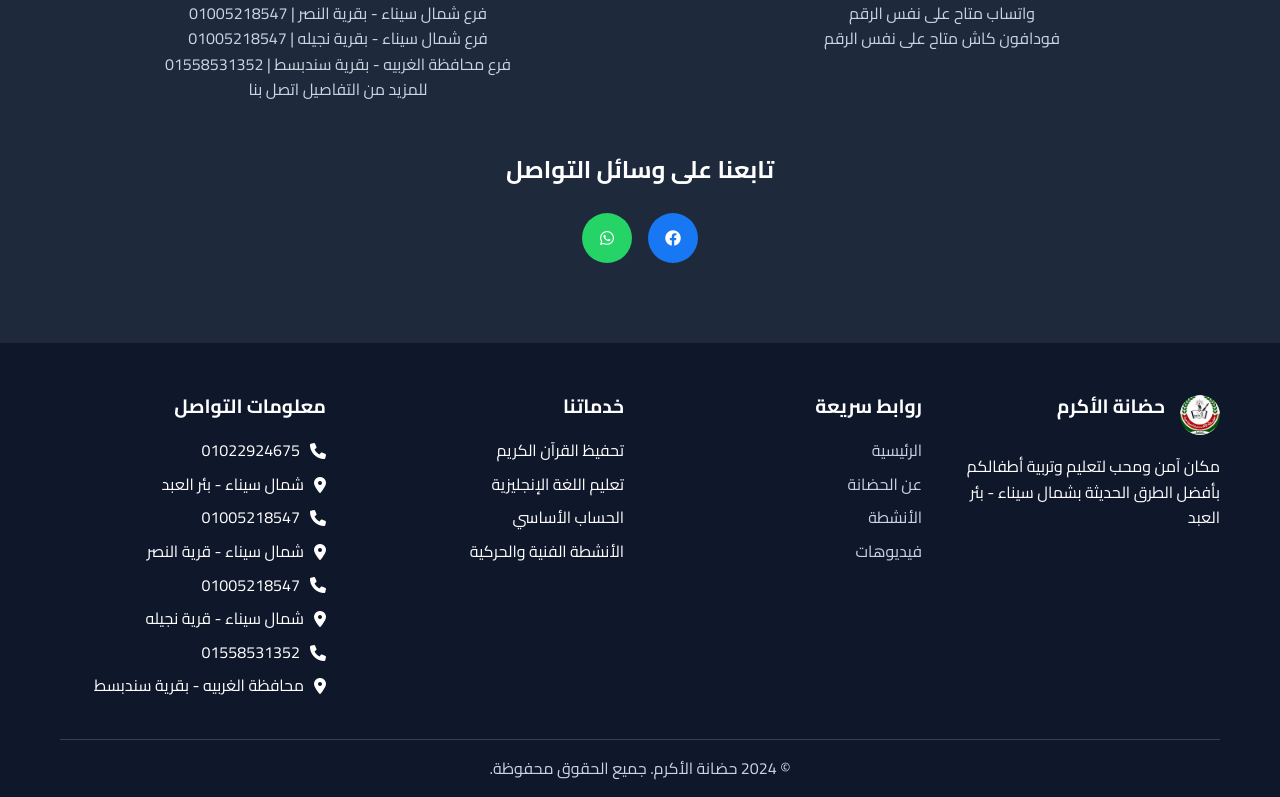
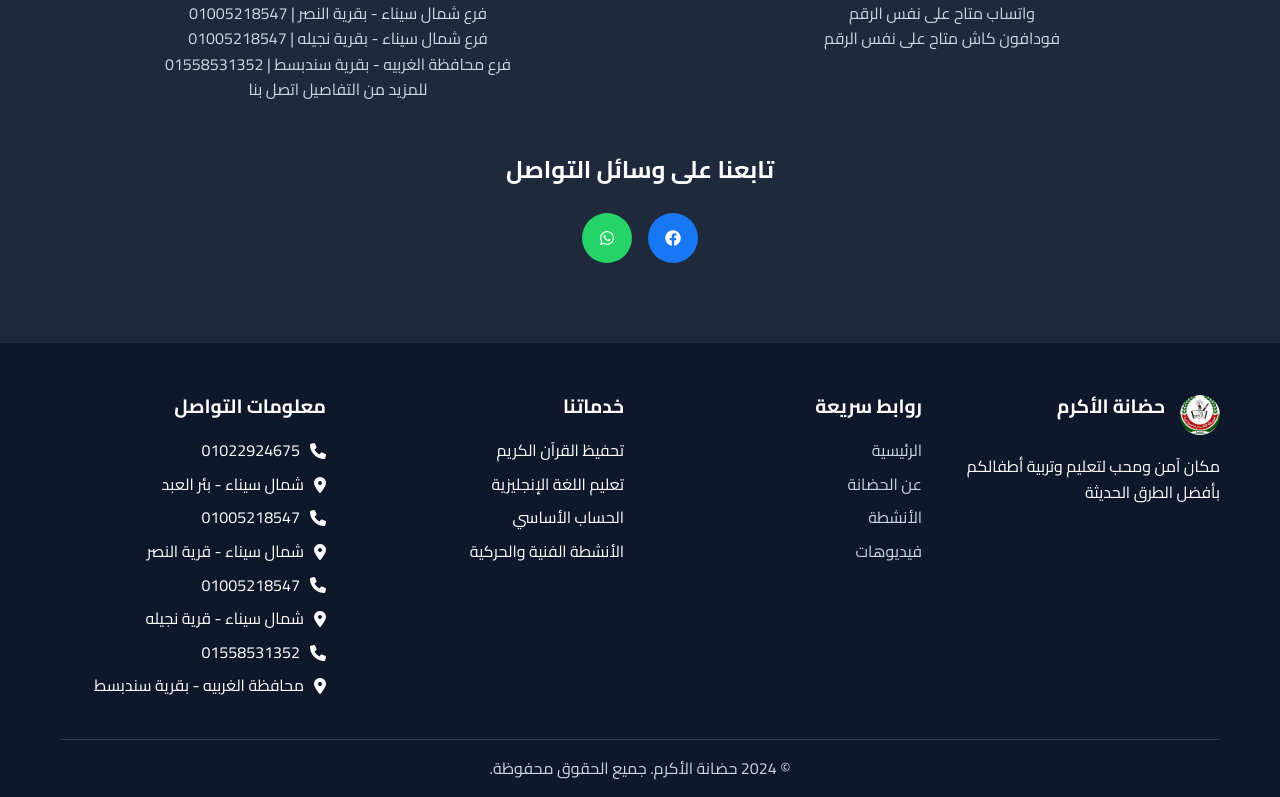
Before and after one commit to adamakram7777/Al-Akram-Nursery, a plain HTML site: page index.html in a window 1280 px wide. Shown: the part 6053-6850 px from the top of the page. Drawn offline with Linux system fonts and the light colour scheme.

Commit message:
Update index.html

```diff
--- a/index.html
+++ b/index.html
@@ -4,7 +4,7 @@
     <meta charset="UTF-8">
     <meta name="viewport" content="width=device-width, initial-scale=1.0">
     <title>حضانة الأكرم - للأطفال من سن 3 سنوات الى ما قبل المدرسه</title>
-    <meta name="description" content="حضانة الأكرم تقدم تعليماً متميزاً للأطفال من سن 3 سنوات الى ما قبل المدرسه بشمال سيناء - بئر العبد. نوفر بيئة آمنة لتحفيظ القرآن وتعلم اللغة العربية والإنجليزية.">
+    <meta name="description" content="حضانة الأكرم تقدم تعليماً متميزاً للأطفال من سن 3 سنوات الى ما قبل المدرسه . نوفر بيئة آمنة لتحفيظ القرآن وتعلم اللغة العربية والإنجليزية.">
 
     <!-- Google Fonts -->
     <link href="https://fonts.googleapis.com/css2?family=Cairo:wght@300;400;600;700&display=swap" rel="stylesheet">
@@ -1219,7 +1219,7 @@
                         <img src="img/359476659_703373901800361_6117811552900908543_n.jpg" alt="شعار حضانة الأكرم" class="footer-logo">
                         <h3>حضانة الأكرم</h3>
                     </div>
-                    <p>مكان آمن ومحب لتعليم وتربية أطفالكم بأفضل الطرق الحديثة بشمال سيناء - بئر العبد</p>
+                    <p>مكان آمن ومحب لتعليم وتربية أطفالكم بأفضل الطرق الحديثة</p>
                 </div>
                 <div class="footer-section">
                     <h4>روابط سريعة</h4>
@@ -1419,4 +1419,5 @@
         console.log('حضانة الأكرم - الموقع جاهز!');
     </script>
 </body>
+
 </html>
```
